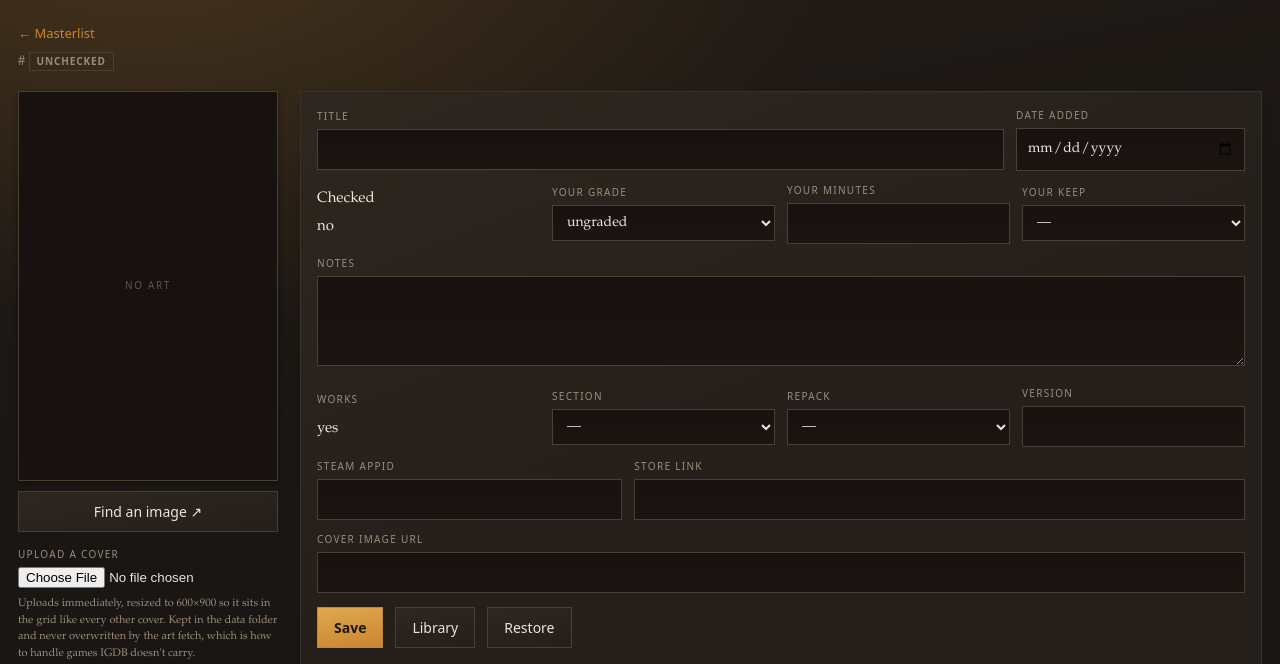
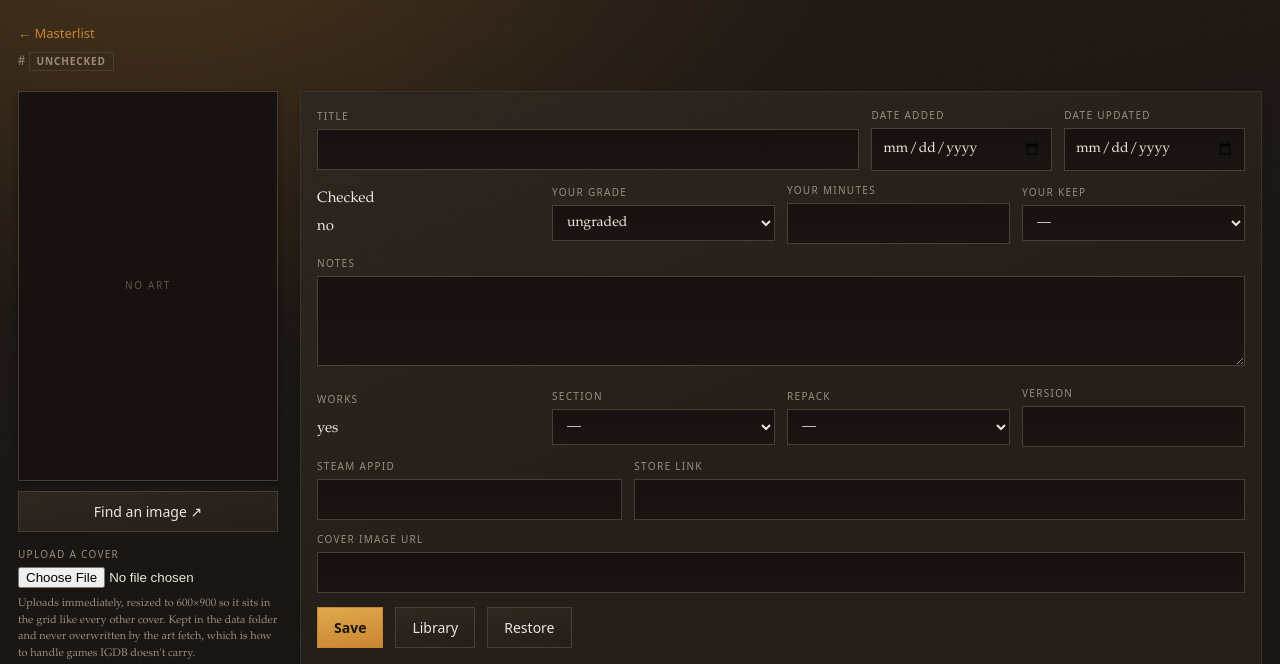
Before and after one commit to ramblepaw/gamerank, a FastAPI app: template app/templates/game.html in a window 1280 px wide. Shown: the top 664 px of the page. Run offline with FastAPI, Linux system fonts and the light colour scheme; the template is opened without the code that fills it, so the values that code supplies are empty.

Commit message:
Show the update date on the game page
last_updated was only rendered in the viewing account's read-only panel, so
the editor view never showed it. It sits next to Date added now, editable the
same way, for correcting a date the sheet got wrong.

Saving the page still does not move it - only changing the field itself, or
marking the game updated in a batch, does.

Co-Authored-By: Claude Opus 5 <noreply@anthropic.com>

```diff
--- a/app/main.py
+++ b/app/main.py
@@ -531,6 +531,7 @@ def game_update(request: Request, game_id: int, title: str = Form(...),
                 keep_flag: str = Form(""), notes: str = Form(""),
                 works: str = Form("yes"), version: str = Form(""),
                 repack: str = Form(""), removed_at: str = Form(""),
+                last_updated: str = Form(""),
                 section: str = Form(""), date_added: str = Form(""),
                 steam_appid: str = Form(""), cover_url: str = Form(""),
                 store_url: str = Form(""), user=Depends(require_user)):
@@ -550,8 +551,8 @@ def game_update(request: Request, game_id: int, title: str = Form(...),
         store_url = metadata.steam_store_url(appid)
 
     with db() as conn:
-        was = conn.execute("SELECT verified, broken, status, removed_at FROM games"
-                           " WHERE id = ?", (game_id,)).fetchone()
+        was = conn.execute("SELECT verified, broken, status, removed_at, last_updated"
+                           " FROM games WHERE id = ?", (game_id,)).fetchone()
         if not was:
             raise HTTPException(404, "No such game.")
 
@@ -572,11 +573,14 @@ def game_update(request: Request, game_id: int, title: str = Form(...),
 
         conn.execute(
             "UPDATE games SET title = ?, title_norm = ?, title_sort = ?, section = ?,"
-            " date_added = ?, verified = ?, notes = ?, broken = ?, repack = ?,"
+            " date_added = ?, last_updated = ?, verified = ?, notes = ?, broken = ?, repack = ?,"
             " version = ?, steam_appid = ?, cover_url = ?, store_url = ?, removed_at = ?,"
             " updated_at = ? WHERE id = ?",
             (title.strip(), norm_title(title), sort_title(title), section.strip() or None,
-             date_added.strip() or FALLBACK_DATE, is_verified, notes.strip() or None,
+             date_added.strip() or FALLBACK_DATE,
+             # Saving the page is not an update, so this only moves when the
+             # field itself is changed.
+             last_updated.strip() or None, is_verified, notes.strip() or None,
              is_broken, repack if repack in REPACK_KEYS else None,
              version.strip() or None, appid,
              cover_url.strip() or None, store_url.strip() or None, gone_on,
--- a/app/templates/game.html
+++ b/app/templates/game.html
@@ -194,6 +194,10 @@
           <label class="lbl" for="date_added">Date added</label>
           <input type="date" name="date_added" id="date_added" value="{{ g.date_added or '' }}">
         </div>
+        <div class="grow">
+          <label class="lbl" for="last_updated">Date updated</label>
+          <input type="date" name="last_updated" id="last_updated" value="{{ g.last_updated or '' }}">
+        </div>
         {% if g.status == 'removed' %}
         <div class="grow">
           <label class="lbl" for="removed_at">Date removed</label>
```
